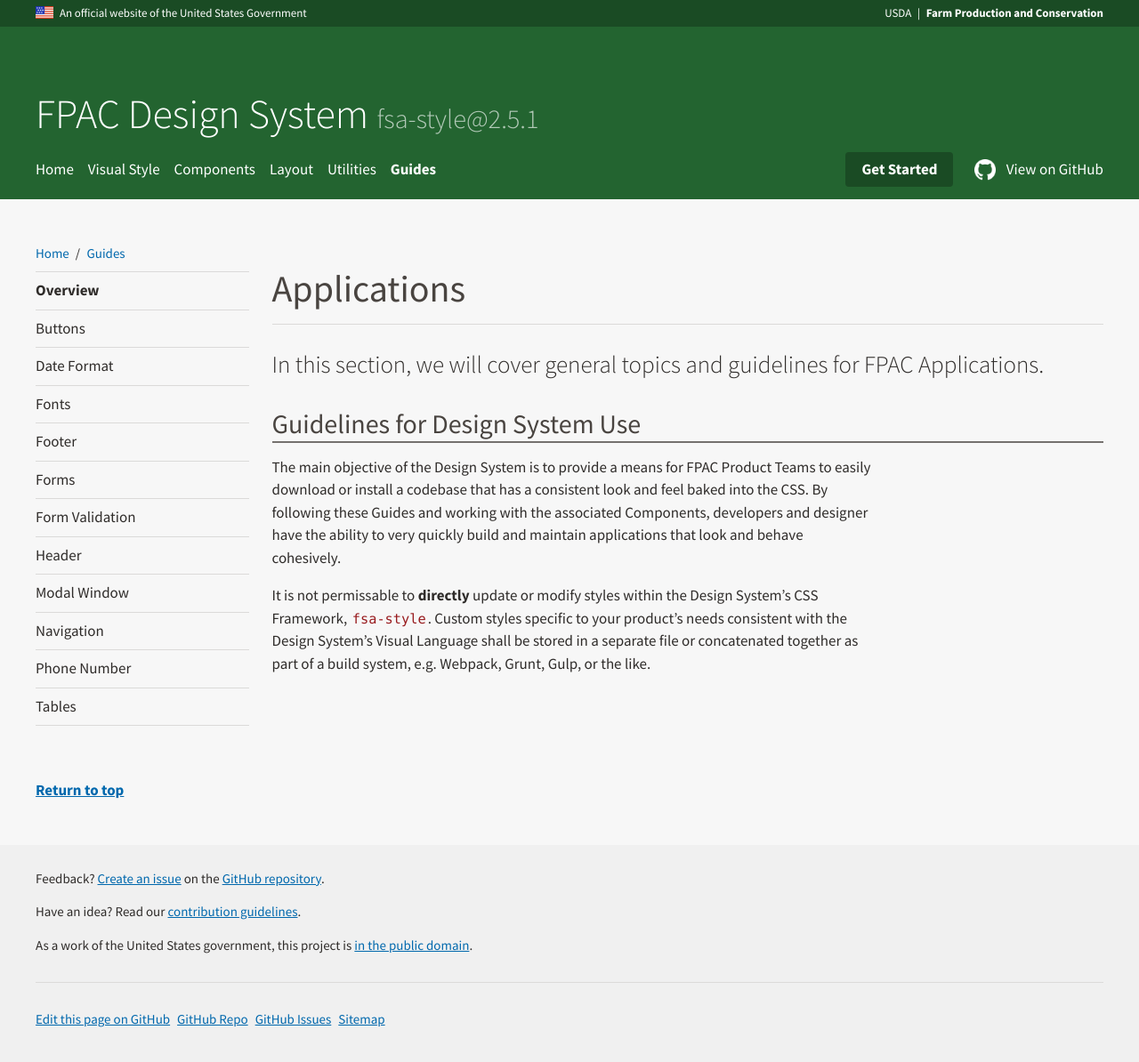
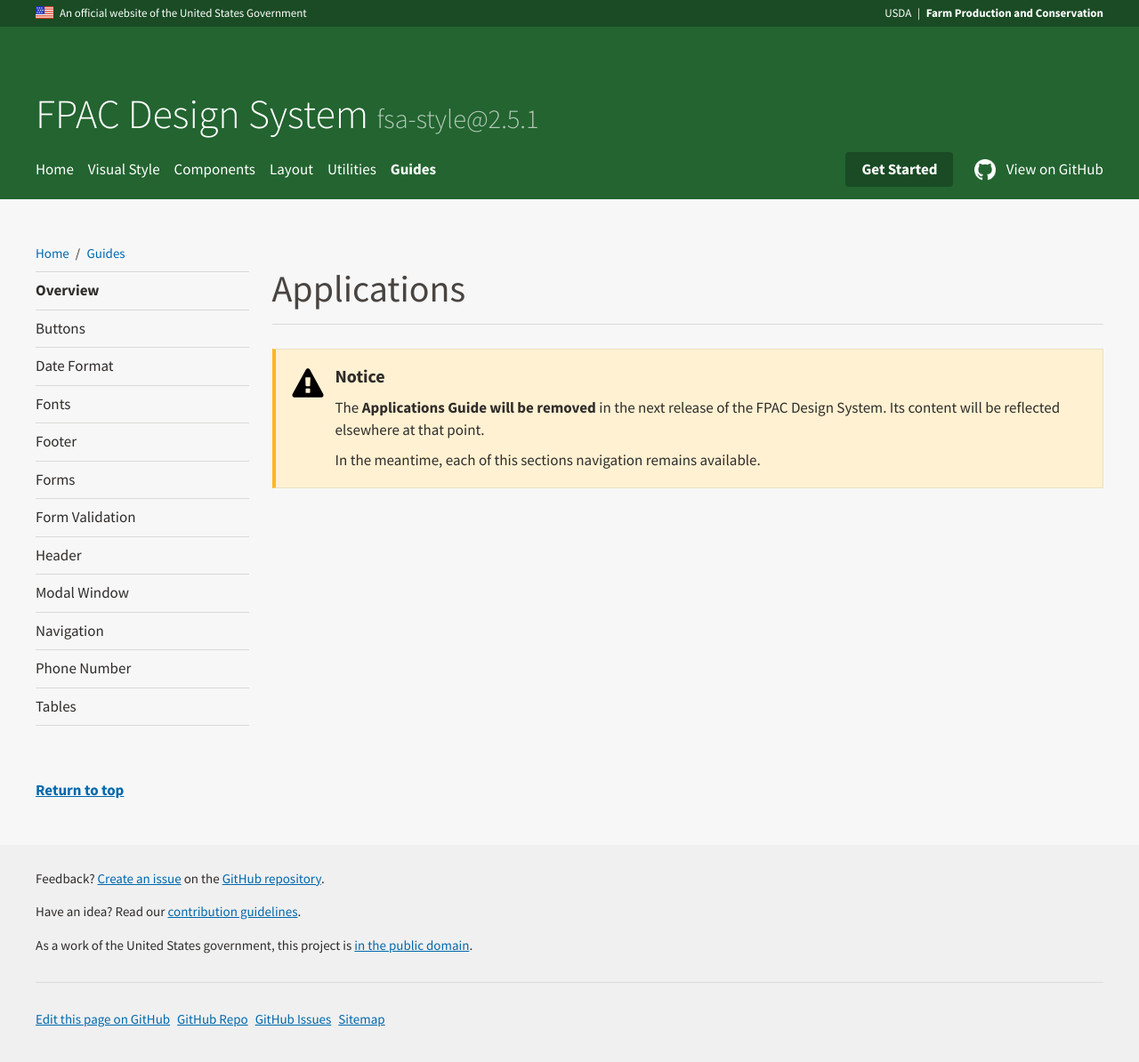
Before and after one commit to USDA-FSA/fsa-design-system, a Jekyll site: the page built from guides/applications/index.md, in a window 1280 px wide and 1209 px high. Shown: the top 1194 px of the window at 89% size. Built offline with Jekyll 4.4.1, drawn with Linux system fonts in a browser that asks for light colours.

Commit message:
prelim preps steps for #343

```diff
--- a/guides/applications/index.md
+++ b/guides/applications/index.md
@@ -2,11 +2,13 @@
 layout: guide
 parent: "Guides"
 title: "Applications"
-intro: "In this section, we will cover general topics and guidelines for FPAC Applications."
+intro: ""
 ---
 
-## Guidelines for Design System Use
-
-The main objective of the Design System is to provide a means for FPAC Product Teams to easily download or install a codebase that has a consistent look and feel baked into the CSS. By following these Guides and working with the associated Components, developers and designer have the ability to very quickly build and maintain applications that look and behave cohesively.
-
-It is not permissable to **directly** update or modify styles within the Design System's CSS Framework, `fsa-style`. Custom styles specific to your product's needs consistent with the Design System's Visual Language shall be stored in a separate file or concatenated together as part of a build system, e.g. Webpack, Grunt, Gulp, or the like.
+<div class="fsa-alert fsa-alert--warning" role="alert">
+  <div class="fsa-alert__body">
+    <h3 class="fsa-alert__heading">Notice</h3>
+    <p class="fsa-alert__text">The <strong>Applications Guide will be removed</strong> in the next release of the FPAC Design System. Its content will be reflected elsewhere at that point.</p>
+    <p class="fsa-alert__text">In the meantime, each of this sections navigation remains available.</p>
+  </div>
+</div>
```
